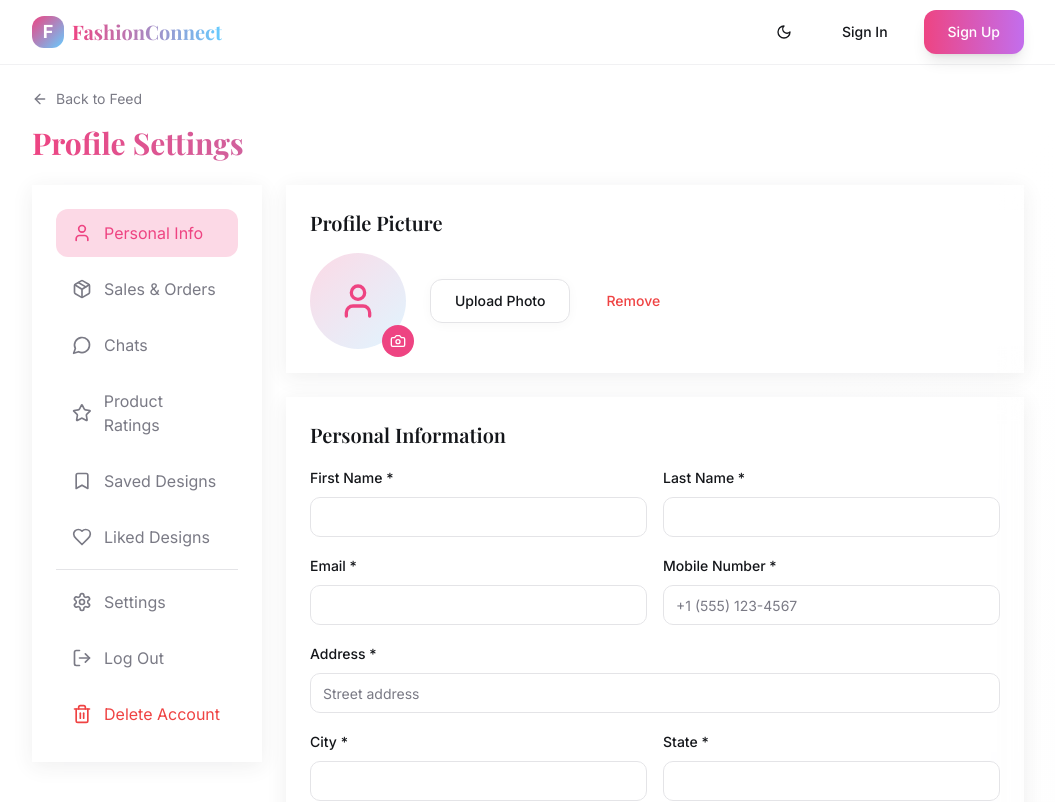
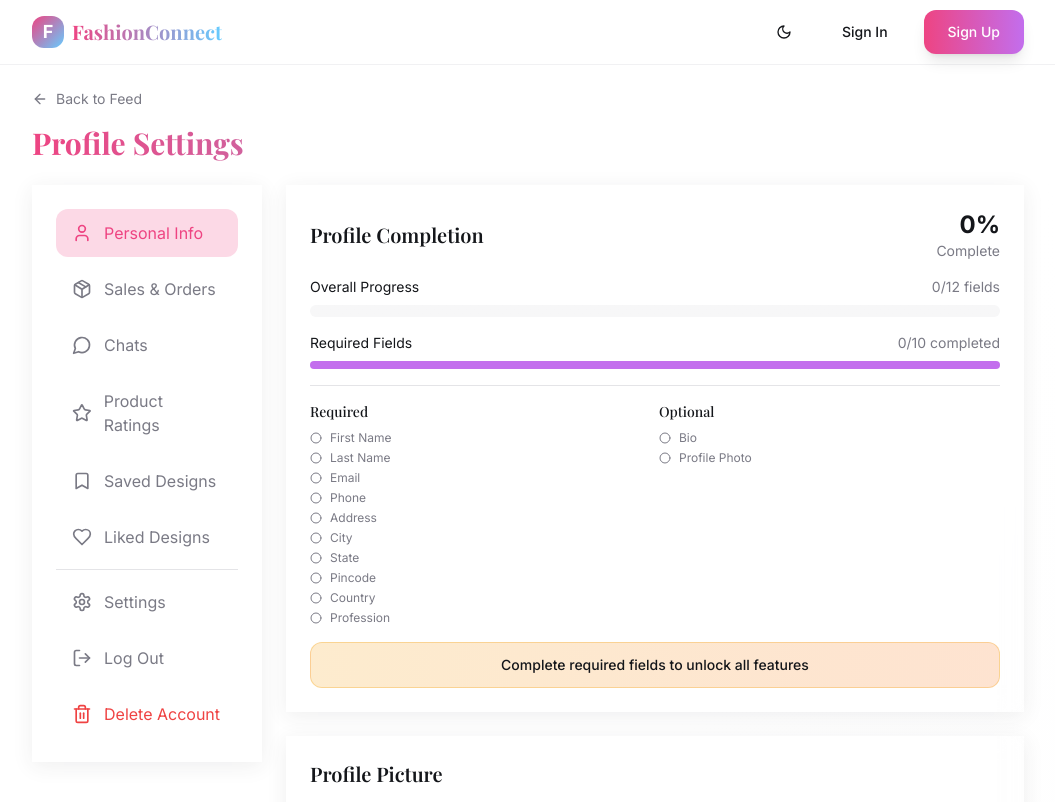
Before and after one commit to ArmanA12/venstyler_v1_a, a React (Vite) app: page /profile in a window 1280 px wide. Shown: the top 802 px of the page, without its empty margins (112-1167 px from the left). Built offline with nearby package versions, Linux system fonts and the light colour scheme.

Commit message:
Add profile completion progress bar
Added a visually appealing progress bar to indicate profile completion.

```diff
--- /dev/null
+++ b/src/components/ProfileProgress.tsx
@@ -0,0 +1,155 @@
+import { Progress } from "@/components/ui/progress";
+import { CheckCircle2, Circle } from "lucide-react";
+
+interface ProfileProgressProps {
+  profileData: {
+    firstName?: string;
+    lastName?: string;
+    email?: string;
+    phone?: string;
+    address?: string;
+    city?: string;
+    state?: string;
+    pincode?: string;
+    country?: string;
+    profession?: string;
+    bio?: string;
+    profileImage?: string | null;
+  };
+}
+
+export function ProfileProgress({ profileData }: ProfileProgressProps) {
+  const requiredFields = [
+    { key: 'firstName', label: 'First Name' },
+    { key: 'lastName', label: 'Last Name' },
+    { key: 'email', label: 'Email' },
+    { key: 'phone', label: 'Phone' },
+    { key: 'address', label: 'Address' },
+    { key: 'city', label: 'City' },
+    { key: 'state', label: 'State' },
+    { key: 'pincode', label: 'Pincode' },
+    { key: 'country', label: 'Country' },
+    { key: 'profession', label: 'Profession' }
+  ];
+
+  const optionalFields = [
+    { key: 'bio', label: 'Bio' },
+    { key: 'profileImage', label: 'Profile Photo' }
+  ];
+
+  const completedRequired = requiredFields.filter(field =>
+    profileData[field.key as keyof typeof profileData]
+  ).length;
+
+  const completedOptional = optionalFields.filter(field =>
+    profileData[field.key as keyof typeof profileData]
+  ).length;
+
+  const totalFields = requiredFields.length + optionalFields.length;
+  const completedTotal = completedRequired + completedOptional;
+  const progressPercentage = Math.round((completedTotal / totalFields) * 100);
+  const requiredPercentage = Math.round((completedRequired / requiredFields.length) * 100);
+
+  return (
+    <div className="fashion-card p-6 mb-6">
+      <div className="flex items-center justify-between mb-4">
+        <h3 className="text-xl font-playfair font-semibold">Profile Completion</h3>
+        <div className="text-right">
+          <div className="text-2xl font-bold gradient-text">{progressPercentage}%</div>
+          <div className="text-sm text-muted-foreground">Complete</div>
+        </div>
+      </div>
+
+      <div className="space-y-4">
+        {/* Overall Progress */}
+        <div className="space-y-2">
+          <div className="flex items-center justify-between text-sm">
+            <span>Overall Progress</span>
+            <span className="text-muted-foreground">{completedTotal}/{totalFields} fields</span>
+          </div>
+          <Progress
+            value={progressPercentage}
+            className="h-3 bg-gradient-to-r from-muted via-muted to-muted"
+          />
+        </div>
+
+        {/* Required Fields Progress */}
+        <div className="space-y-2">
+          <div className="flex items-center justify-between text-sm">
+            <span>Required Fields</span>
+            <span className="text-muted-foreground">{completedRequired}/{requiredFields.length} completed</span>
+          </div>
+          <Progress
+            value={requiredPercentage}
+            className="h-2"
+          />
+        </div>
+
+        {/* Field Status Grid */}
+        <div className="grid grid-cols-2 gap-2 mt-4 pt-4 border-t border-border">
+          <div>
+            <h4 className="text-sm font-medium mb-2 text-foreground">Required</h4>
+            <div className="space-y-1">
+              {requiredFields.map((field) => {
+                const isCompleted = !!profileData[field.key as keyof typeof profileData];
+                return (
+                  <div key={field.key} className="flex items-center gap-2 text-xs">
+                    {isCompleted ? (
+                      <CheckCircle2 className="w-3 h-3 text-primary" />
+                    ) : (
+                      <Circle className="w-3 h-3 text-muted-foreground" />
+                    )}
+                    <span className={isCompleted ? "text-foreground" : "text-muted-foreground"}>
+                      {field.label}
+                    </span>
+                  </div>
+                );
+              })}
+            </div>
+          </div>
+
+          <div>
+            <h4 className="text-sm font-medium mb-2 text-foreground">Optional</h4>
+            <div className="space-y-1">
+              {optionalFields.map((field) => {
+                const isCompleted = !!profileData[field.key as keyof typeof profileData];
+                return (
+                  <div key={field.key} className="flex items-center gap-2 text-xs">
+                    {isCompleted ? (
+                      <CheckCircle2 className="w-3 h-3 text-accent" />
+                    ) : (
+                      <Circle className="w-3 h-3 text-muted-foreground" />
+                    )}
+                    <span className={isCompleted ? "text-foreground" : "text-muted-foreground"}>
+                      {field.label}
+                    </span>
+                  </div>
+                );
+              })}
+            </div>
+          </div>
+        </div>
+
+        {/* Completion Message */}
+        {progressPercentage === 100 ? (
+          <div className="bg-gradient-to-r from-primary/20 to-accent/20 border border-primary/30 rounded-lg p-3 text-center">
+            <CheckCircle2 className="w-5 h-5 text-primary mx-auto mb-1" />
+            <p className="text-sm font-medium text-foreground">Perfect! Your profile is complete</p>
+          </div>
+        ) : requiredPercentage === 100 ? (
+          <div className="bg-gradient-to-r from-accent/20 to-secondary/20 border border-accent/30 rounded-lg p-3 text-center">
+            <p className="text-sm font-medium text-foreground">
+              Great! Add optional info to reach 100%
+            </p>
+          </div>
+        ) : (
+          <div className="bg-gradient-to-r from-amber-500/20 to-orange-500/20 border border-amber-500/30 rounded-lg p-3 text-center">
+            <p className="text-sm font-medium text-foreground">
+              Complete required fields to unlock all features
+            </p>
+          </div>
+        )}
+      </div>
+    </div>
+  );
+}
--- a/src/pages/Profile.tsx
+++ b/src/pages/Profile.tsx
@@ -11,6 +11,7 @@ import { Select, SelectContent, SelectItem, SelectTrigger, SelectValue } from "@
 import { Separator } from "@/components/ui/separator";
 import { Header } from "@/components/Header";
 import { ProfileImageUpload } from "@/components/ProfileImageUpload";
+import { ProfileProgress } from "@/components/ProfileProgress";
 import { useAuth } from "@/contexts/AuthContext";
 import { useToast } from "@/hooks/use-toast";
 import {
@@ -62,7 +63,7 @@ const Profile = () => {
   const { toast } = useToast();
   const navigate = useNavigate();
 
-  const { register, handleSubmit, formState: { errors }, setValue } = useForm<PersonalInfoForm>({
+  const { register, handleSubmit, formState: { errors }, setValue, watch } = useForm<PersonalInfoForm>({
     resolver: zodResolver(personalInfoSchema),
     defaultValues: {
       firstName: user?.firstName || "",
@@ -80,6 +81,8 @@ const Profile = () => {
       googleMapLink: "",
     }
   });
+
+  const watchedValues = watch();
 
   const sidebarItems = [
     { id: "personal", label: "Personal Info", icon: User },
@@ -106,6 +109,13 @@ const Profile = () => {
       case "personal":
         return (
           <div className="space-y-6">
+            <ProfileProgress
+              profileData={{
+                ...watchedValues,
+                profileImage: profileImage
+              }}
+            />
+
             <div className="fashion-card p-6">
               <h3 className="text-xl font-playfair font-semibold mb-4">Profile Picture</h3>
               <div className="flex items-center gap-6">
```
